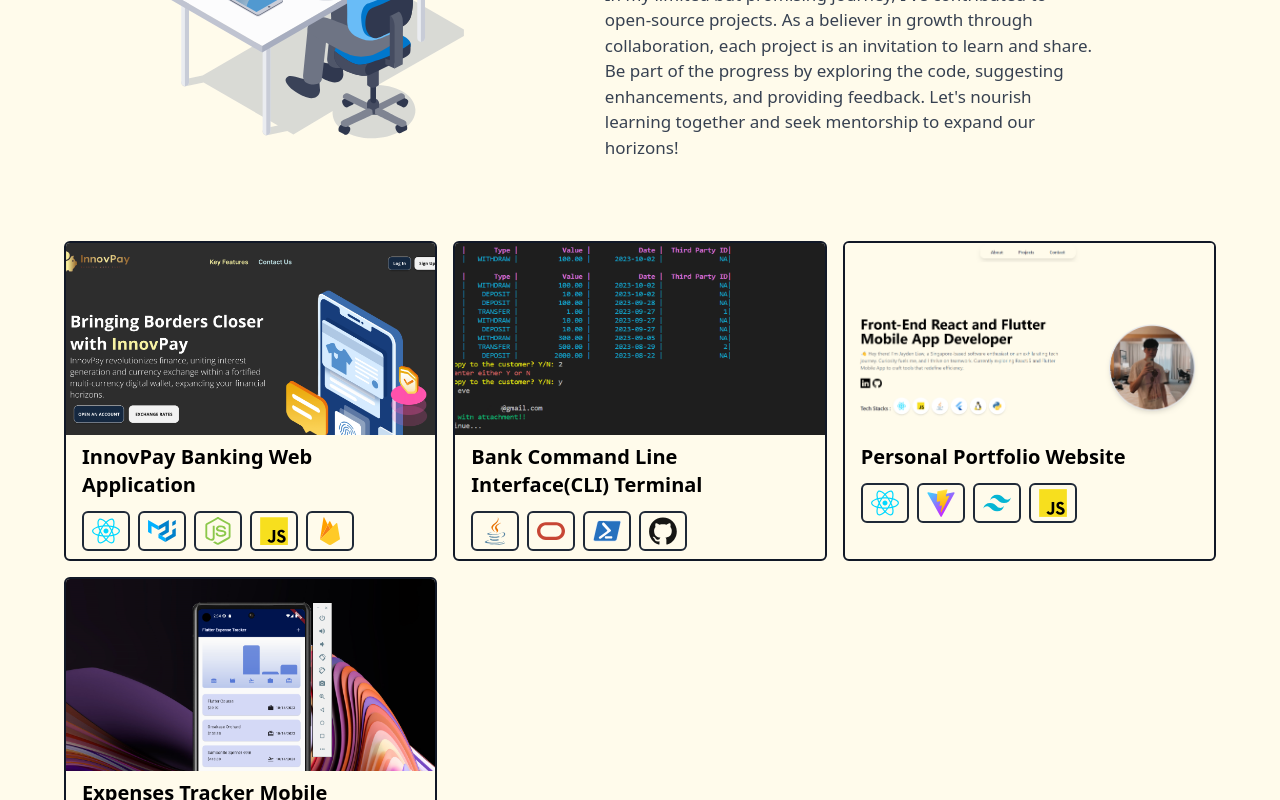
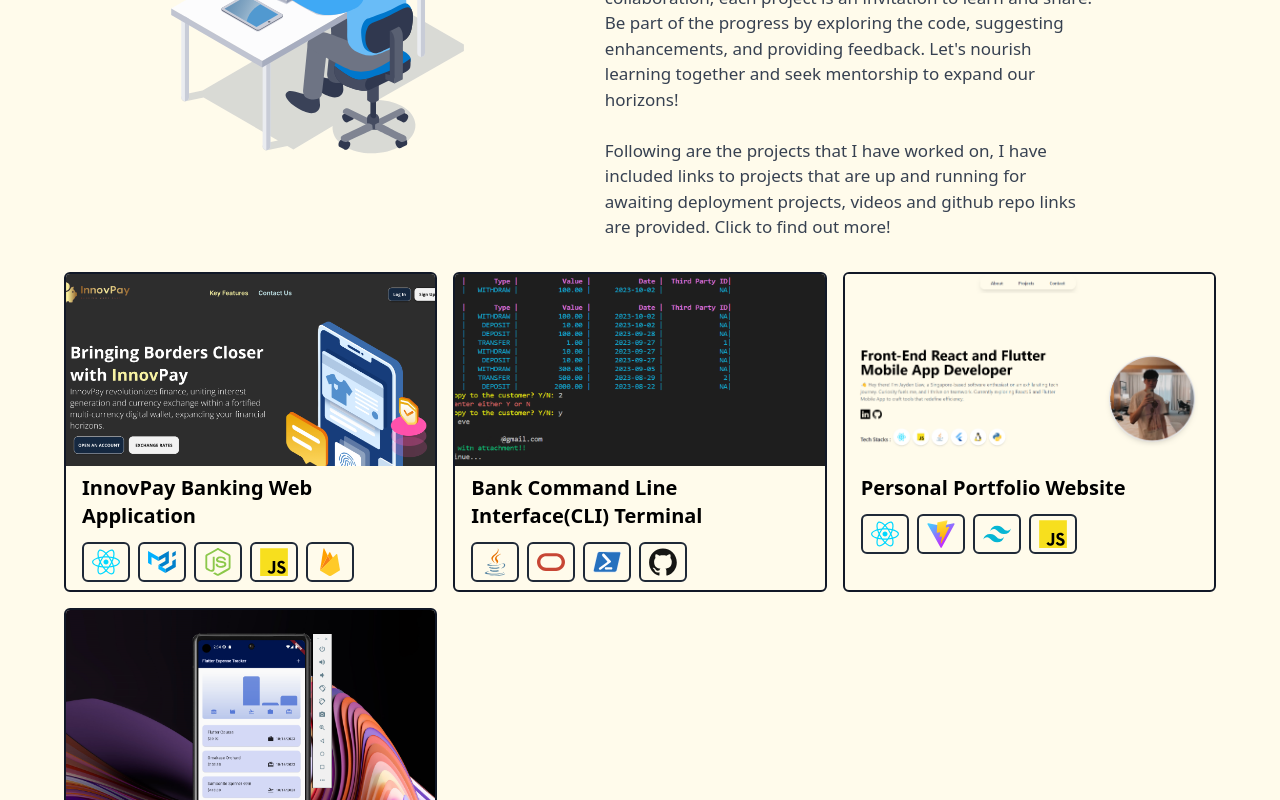
Before and after one commit to Jianwei07/jayden-portfolio, a React (Vite) app: page / in a window 1280 px wide. Shown: the part 3040-3840 px from the top of the page. Built offline with nearby package versions, Linux system fonts and the light colour scheme.

Commit message:
added div hover title

```diff
--- a/package.json
+++ b/package.json
@@ -13,6 +13,8 @@
     "preview": "vite preview"
   },
   "dependencies": {
+    "@emotion/react": "^11.11.1",
+    "@emotion/styled": "^11.11.0",
     "@mui/icons-material": "^5.14.15",
     "@mui/material": "^5.14.15",
     "inertia": "^0.0.7",
--- a/src/components/Projects.jsx
+++ b/src/components/Projects.jsx
@@ -37,7 +37,7 @@
   Vite: ViteIcon,
   TailwindCSS: TailwindIcon,
   Powershell: PowershellIcon,
-  Andriod: AndriodIcon,
+  AndriodStudio: AndriodIcon,
 };
 
 function Projects() {
@@ -74,6 +74,14 @@
                 Be part of the progress by exploring the code, suggesting
                 enhancements, and providing feedback. Let's nourish learning
                 together and seek mentorship to expand our horizons!
+                <br />
+                <br />
+                <p>
+                  Following are the projects that I have worked on, I have
+                  included links to projects that are up and running for
+                  awaiting deployment projects, videos and github repo links are
+                  provided. Click to find out more!
+                </p>
               </p>
             </div>
           </div>
@@ -85,12 +93,17 @@
             title={item.title}
             imgUrl={item.imgUrl}
             stack={item.stack.map((stackName) => (
-              <img
-                key={stackName}
-                src={stackIcons[stackName]}
-                alt={stackName}
-                className="w-7 h-7"
-              />
+              <div className="relative group">
+                <img
+                  key={stackName}
+                  src={stackIcons[stackName]}
+                  alt={stackName}
+                  className="w-7 h-7 group-hover:opacity-50"
+                />
+                <span className="hidden group-hover:block absolute top-0 right-0 bg-black text-white p-2 rounded mt-8 transform translate-x-2 -translate-y-20">
+                  {stackName}
+                </span>
+              </div>
             ))}
             link={item.link}
           />
--- a/src/data/Projects.js
+++ b/src/data/Projects.js
@@ -25,7 +25,7 @@
   {
     title: "Expenses Tracker Mobile Application",
     imgUrl: ExpenseTrackerImage,
-    stack: ["Flutter", "Dart", "Andriod"],
+    stack: ["Flutter", "Dart", "AndriodStudio"],
     link: "https://drive.google.com/file/d/1vEnGLUHt-2Scu44vkOwjehgC7VU30Kb3/view?usp=drive_link",
   },
 ];
```
Also changed, not shown: 1 other file (tests, documents, lock files or other folders).
